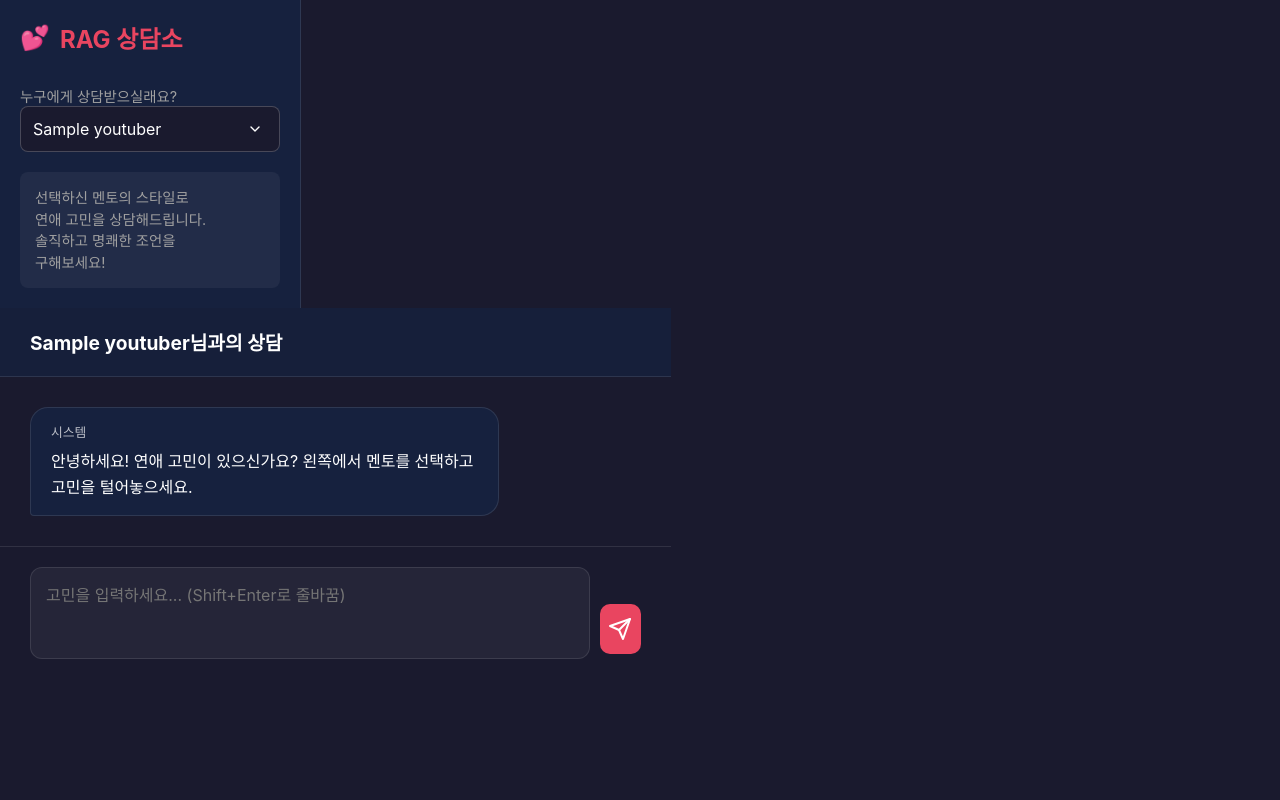
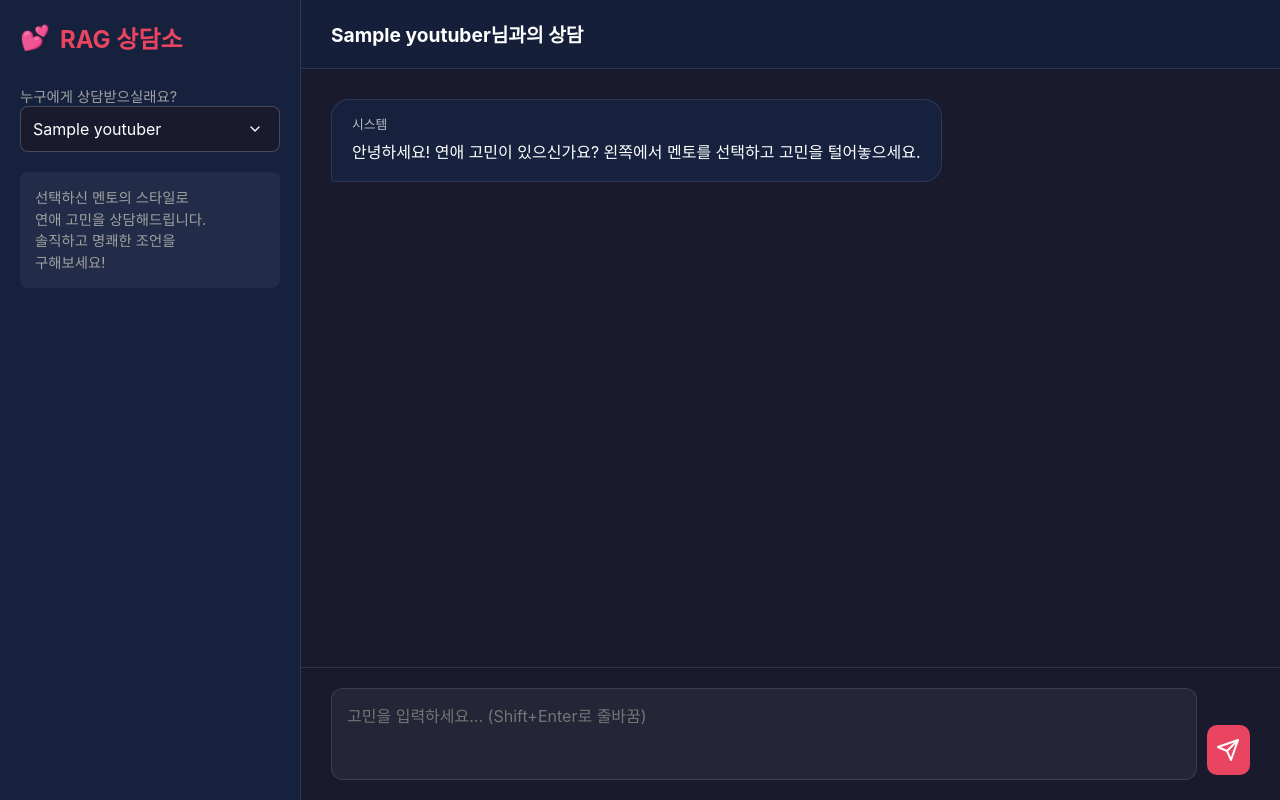
Before and after one commit to SKNETWORKS-FAMILY-AICAMP/SKN21-4th-2Team, a Django app: template chat/templates/index.html in a window 1280 px wide. Run offline with Django 5.2, Linux system fonts and the light colour scheme; the template is opened without the code that fills it: most values are stand-ins (such as "Sample title", 1, 10 or a date in 2020); parts of the project's set-up code (start-up, migrations or seed data) failed here and were passed over.

Commit message:
FEAT : 대화창 벗어날 경우 스크롤 처리

```diff
--- a/chat/templates/index.html
+++ b/chat/templates/index.html
@@ -29,6 +29,13 @@
             height: 100vh;
             display: flex;
             overflow: hidden;
+        }
+
+        /* Layout Container */
+        .app-container {
+            display: flex;
+            width: 100%;
+            height: 100%;
         }
 
         /* Sidebar */
@@ -95,7 +102,9 @@
             flex: 1;
             display: flex;
             flex-direction: column;
-            max-width: 100%;
+            width: 100%;
+            height: 100%;
+            overflow: hidden; /* Important for containing the scroll area */
         }
 
         .chat-header {
```
